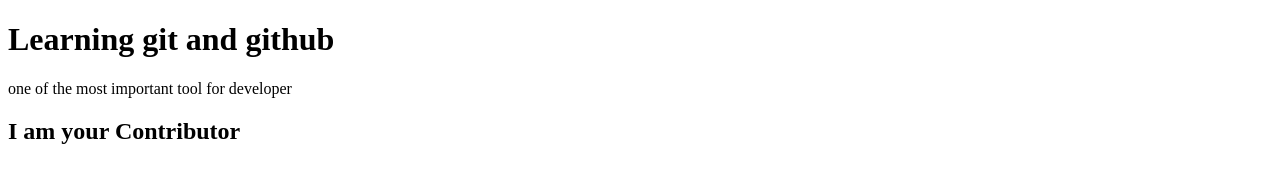
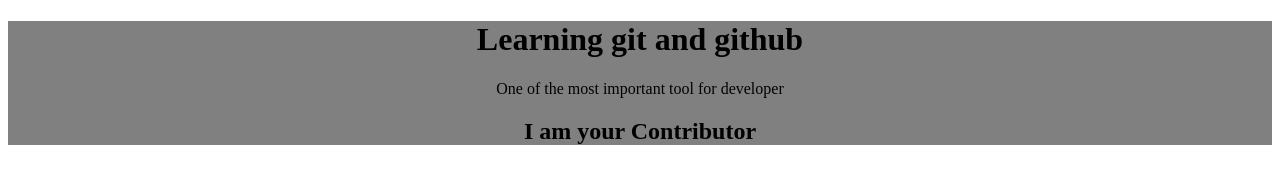
Before and after one commit to sumitkumar2299/git_krishna, a plain HTML site: page index.html in a window 1280 px wide. Drawn offline with Linux system fonts and the light colour scheme.

Commit message:
adding css

```diff
--- a/index.html
+++ b/index.html
@@ -5,9 +5,14 @@
     <meta name="viewport" content="width=device-width, initial-scale=1.0">
     <title>Document</title>
 </head>
+
 <body>
-    <h1>Learning  git and github </h1>
-    <p>one of the most important tool for developer </p>
-    <h2> I am your Contributor </h2>
+    <div style="background-color: gray;">
+        <h1 style="text-align: center;">Learning  git and github </h1>
+        <p style="text-align: center;">One of the most important tool for developer </p>
+        <h2 style="text-align: center;"> I am your Contributor </h2>
+
+    </div>
+
 </body>
 </html>
```
